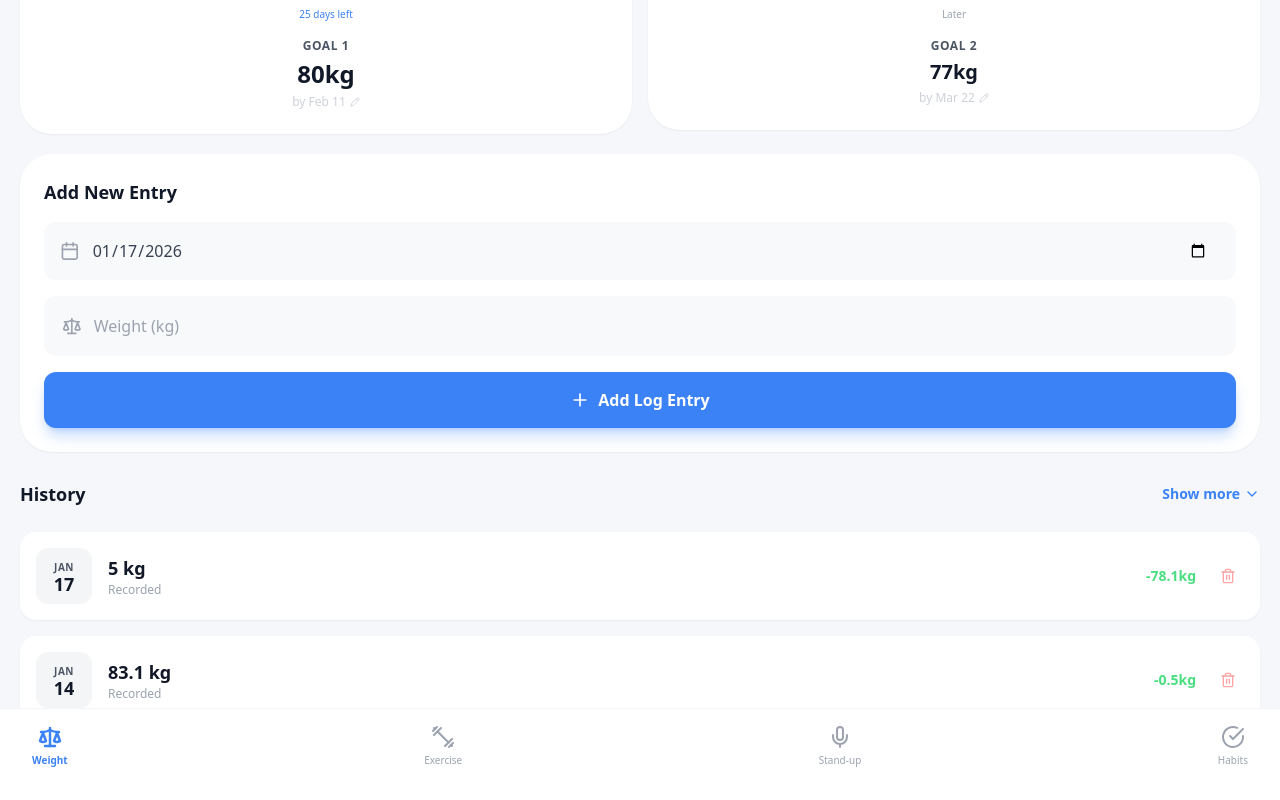
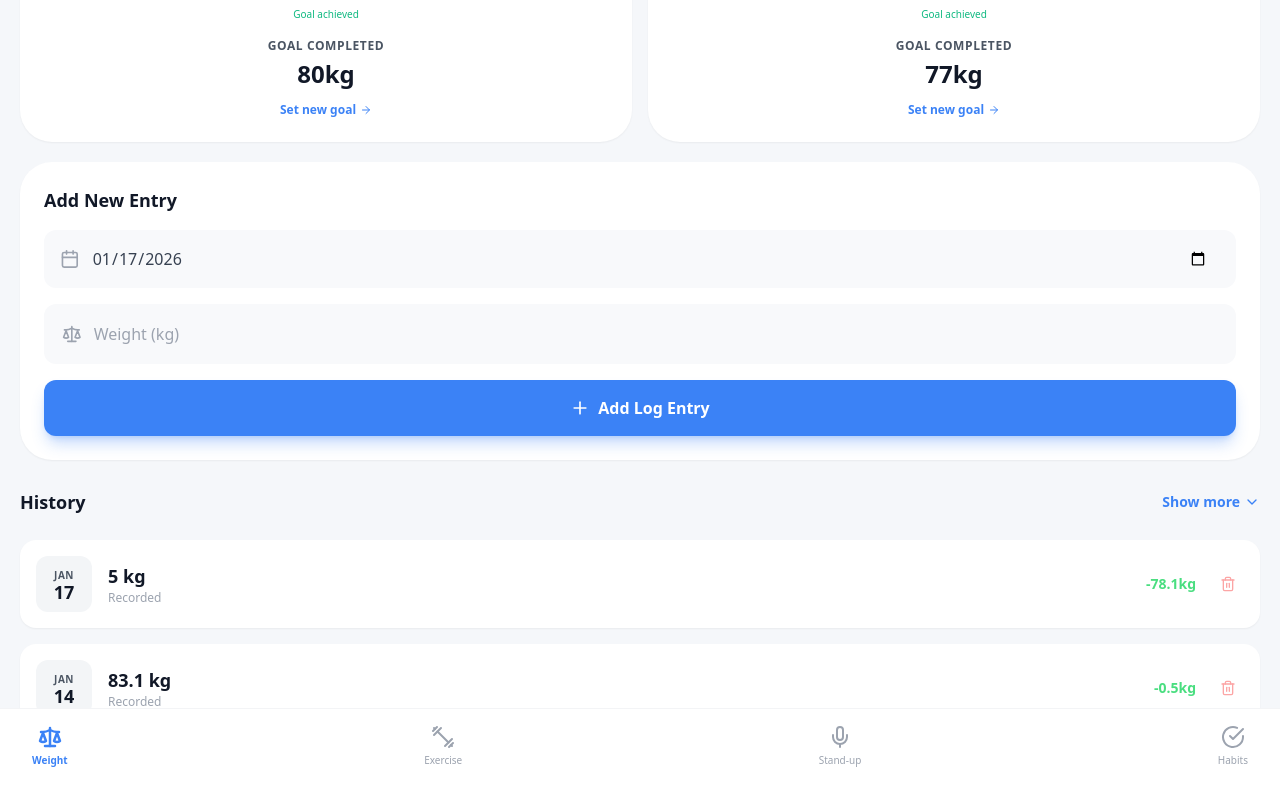
Before and after one commit to Orevio/Weight-App, a React (Vite) app: page / in a window 1280 px wide. Both pictures are taken after typing "5" into the empty fields and a click on the button "Add Log Entry". Shown: the part 505-1305 px from the top of the page. Built offline with nearby package versions, Linux system fonts and the light colour scheme.

Commit message:
Feature: Implement Goal Achieved state with visual transition

```diff
--- a/weight_tracker.tsx
+++ b/weight_tracker.tsx
@@ -18,7 +18,8 @@ import {
     ChevronUp,
     Mic,
     Dumbbell,
-    CheckCircle
+    CheckCircle,
+    ArrowRight
 } from 'lucide-react';
 
 export default function WeightTracker() {
@@ -356,20 +357,31 @@ export default function WeightTracker() {
                         {/* Goals Grid */}
                         <div className="flex gap-4 items-start">
                             {goals.map((goal, index) => {
-                                const isPrimary = index === 0;
+                                const isCompleted = currentWeight <= goal.target && currentWeight > 0;
+
+                                // Logic: Goal 2 is primary if Goal 1 is completed
+                                const isGoal1Completed = currentWeight <= goals[0].target && currentWeight > 0;
+                                const isPrimary = index === 0 ? !isCompleted : (index === 1 && isGoal1Completed);
+
+                                // Progress Calculation
                                 const progress = calculateProgress(84.1, currentWeight, goal.target);
                                 const radius = 30;
                                 const circumference = 2 * Math.PI * radius;
-                                const strokeDashoffset = circumference - (progress / 100) * circumference;
+                                const strokeDashoffset = isCompleted
+                                    ? 0 // Full ring
+                                    : circumference - (progress / 100) * circumference;
 
                                 // Hierarchy: Ring thickness + Opacity + Font Weight
-                                const strokeWidth = isPrimary ? 8 : 4;
+                                // Completed: Thicker (+1px). primary: 8px. secondary: 4px.
+                                const strokeWidth = isCompleted ? 9 : (isPrimary ? 8 : 4);
 
                                 // Time Context
-                                const timeContext = getTimeContext(goal, index);
+                                const timeContext = isCompleted
+                                    ? 'Goal achieved'
+                                    : getTimeContext(goal, index);
 
                                 return (
-                                    <div key={index} className={`relative flex-1 rounded-[2rem] p-6 flex flex-col items-center justify-center shadow-sm transition-all duration-300 ${isDarkMode ? 'bg-gray-800' : 'bg-white'
+                                    <div key={index} className={`relative flex-1 rounded-[2rem] p-6 flex flex-col items-center justify-center shadow-sm transition-all duration-500 ${isDarkMode ? 'bg-gray-800' : 'bg-white'
                                         }`}>
                                         {/* Ring Section */}
                                         <div className="relative w-24 h-24 mb-2 flex items-center justify-center">
@@ -392,26 +404,46 @@ export default function WeightTracker() {
                                                     strokeDasharray={circumference}
                                                     strokeDashoffset={strokeDashoffset}
                                                     strokeLinecap="round"
-                                                    className={!isPrimary ? 'opacity-50 saturate-50' : ''}
+                                                    className={`transition-all duration-700 ease-out ${!isPrimary && !isCompleted ? 'opacity-50 saturate-50' : ''}`}
                                                 />
                                             </svg>
-                                            {/* Hierarchy: Font Weight. Same size text, different weight. */}
-                                            <span className={`absolute text-2xl ${isPrimary ? 'font-extrabold' : 'font-semibold'} ${isDarkMode ? 'text-white' : 'text-gray-900'}`}>
+
+                                            {/* Completed: Check Icon. In Progress: % Text */}
+                                            <div className="absolute inset-0 flex items-center justify-center">
+                                                {isCompleted ? (
+                                                    <CheckCircle
+                                                        size={32}
+                                                        className={`text-blue-500 animate-in zoom-in duration-300`}
+                                                        strokeWidth={3}
+                                                    />
+                                                ) : (
+                                                    <span className={`text-2xl transition-all duration-300 ${isPrimary ? 'font-extrabold' : 'font-semibold'} ${isDarkMode ? 'text-white' : 'text-gray-900'}`}>
                                                         {Math.round(progress)}%
                                                     </span>
+                                                )}
+                                            </div>
                                         </div>
 
-                                        {/* Days Left (Below Ring) */}
-                                        <span className={`text-[10px] font-medium mb-4 ${isPrimary ? 'text-blue-500' : 'text-gray-400'
+                                        {/* Status Label (Below Ring) */}
+                                        <span className={`text-[10px] font-medium mb-4 transition-colors duration-300 ${isCompleted ? 'text-emerald-500 font-bold' : (isPrimary ? 'text-blue-500' : 'text-gray-400')
                                             }`}>
                                             {timeContext}
                                         </span>
 
                                         {/* Goal Details */}
-                                        <h3 className={`font-bold text-xs tracking-wider mb-1 ${isDarkMode ? 'text-gray-400' : 'text-gray-600'}`}>{goal.label}</h3>
-                                        <p className={`font-bold mb-1 ${isPrimary ? 'text-2xl' : 'text-xl'} ${isDarkMode ? 'text-white' : 'text-gray-900'}`}>{goal.target}kg</p>
+                                        <h3 className={`font-bold text-xs tracking-wider mb-1 ${isDarkMode ? 'text-gray-400' : 'text-gray-600'}`}>
+                                            {isCompleted ? 'GOAL COMPLETED' : goal.label}
+                                        </h3>
+                                        <p className={`font-bold mb-1 ${isPrimary || isCompleted ? 'text-2xl' : 'text-xl'} ${isDarkMode ? 'text-white' : 'text-gray-900'}`}>
+                                            {goal.target}kg
+                                        </p>
 
-                                        {/* Edit Action - Quiet, large hit area */}
+                                        {/* Actions */}
+                                        {isCompleted ? (
+                                            <button className="mt-2 text-xs font-semibold text-blue-500 hover:text-blue-600 flex items-center gap-1">
+                                                Set new goal <ArrowRight size={12} />
+                                            </button>
+                                        ) : (
                                             <button
                                                 onClick={() => handleEditGoal(goal)}
                                                 className={`flex items-center gap-1 text-xs p-2 -m-2 opacity-50 hover:opacity-100 transition-opacity ${isDarkMode ? 'text-gray-500' : 'text-gray-400'}`}
@@ -419,6 +451,7 @@ export default function WeightTracker() {
                                                 <span>by {goal.formattedDate}</span>
                                                 <Pencil size={10} />
                                             </button>
+                                        )}
                                     </div>
                                 );
                             })}
```
Lines whose indentation alone changed are shown as unchanged.
